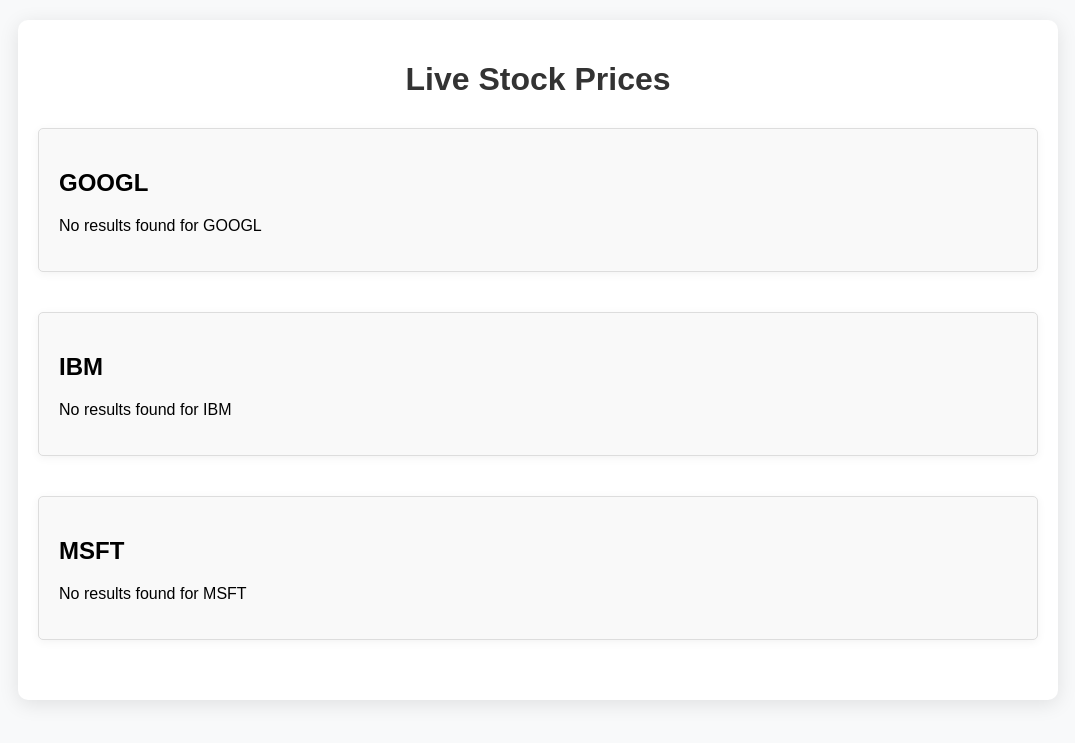
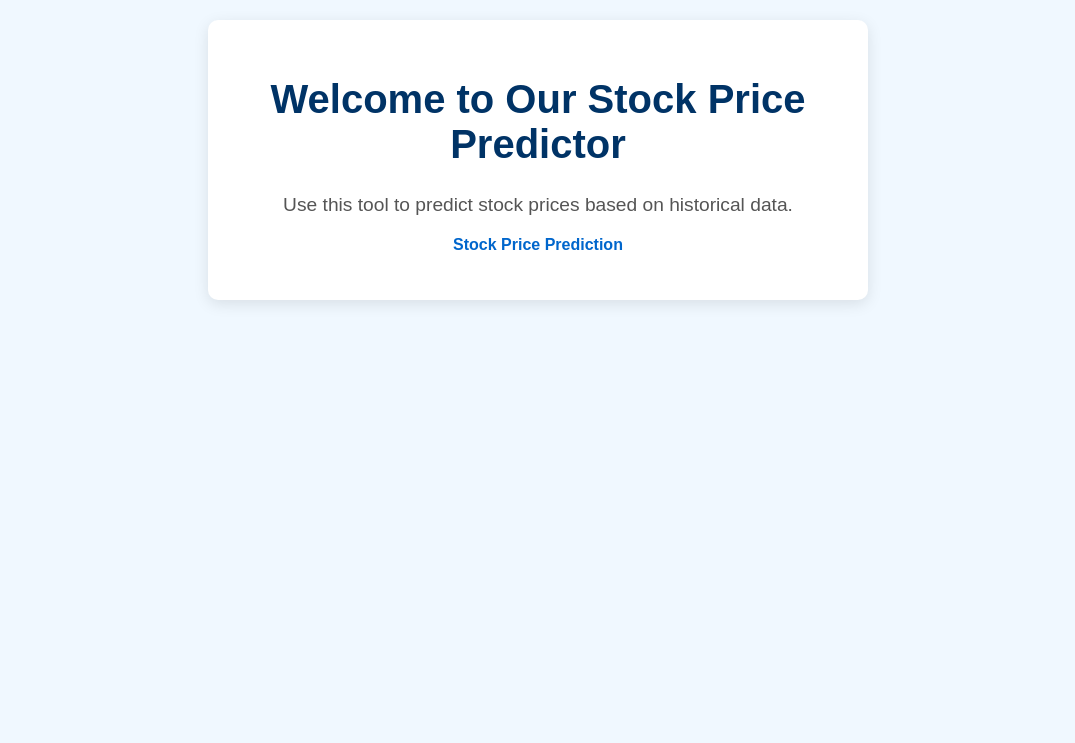
Before and after one commit to hamzamajeed01/Stock-Price-Prediction, a Flask app: page /home in a window 1280 px wide. Shown: the top 743 px of the page, without its empty margins (102-1177 px from the left). Run offline with Flask 3, Linux system fonts and the light colour scheme; data that the repository does not hold is empty.

Commit message:
Add stock price prediction feature and update UI styles

```diff
--- a/app/routes.py
+++ b/app/routes.py
@@ -95,3 +95,23 @@
         data[stock] = stock_data
     print(data)
     return jsonify(data)
+
+
+
+@app.route('/predict_close', methods=['GET', 'POST'])
+def predict_close():
+    if request.method == 'POST':
+        try:
+            inputs = [
+                float(request.form.get('Open')),
+                float(request.form.get('High')),
+                float(request.form.get('Low')),
+                float(request.form.get('Volume'))
+            ]
+
+            close_prediction = 23.45
+            return str(round(close_prediction, 2)) if close_prediction is not None else "Error: Stock model not loaded."
+        except Exception as e:
+            return f"An error occurred: {e}"
+    # If it's a GET request, render the stock.html page
+    return render_template('stock.html')
--- a/app/static/css/home.css
+++ b/app/static/css/home.css
@@ -1,4 +1,4 @@
-body {
+/* body {
     font-family: Arial, sans-serif;
     background-color: #f8f9fa;
     margin: 0;
@@ -65,4 +65,55 @@
 
 .stock-table tbody tr:nth-child(even) {
     background-color: #f2f2f2;
+} */
+
+body {
+    font-family: 'Arial', sans-serif;
+    background-color: #f0f8ff; /* Light blue background */
+    margin: 0;
+    padding: 20px;
 }
+
+.container {
+    max-width: 600px;
+    margin: auto;
+    background: white;
+    padding: 30px;
+    border-radius: 10px;
+    box-shadow: 0 4px 15px rgba(0, 0, 0, 0.1);
+    text-align: center;
+}
+
+h1 {
+    color: #003366; /* Dark blue for heading */
+    font-size: 2.5em;
+}
+
+p {
+    color: #555; /* Dark gray for paragraph */
+    font-size: 1.2em;
+}
+
+nav {
+    margin-top: 20px;
+}
+
+ul {
+    list-style-type: none;
+    padding: 0;
+}
+
+li {
+    display: inline;
+    margin: 0 15px;
+}
+
+a {
+    text-decoration: none;
+    color: #0066cc; /* Blue link color */
+    font-weight: bold;
+}
+
+a:hover {
+    color: #004999; /* Darker blue on hover */
+}
--- a/app/templates/home.html
+++ b/app/templates/home.html
@@ -1,3 +1,6 @@
+<!--
+
+
 <!DOCTYPE html>
 <html lang="en">
   <head>
@@ -13,9 +16,36 @@
     <div class="container">
       <h1>Live Stock Prices</h1>
       <div id="stocks">
-        <!-- Company stock data will be populated here -->
+
       </div>
     </div>
     <script src="{{ url_for('static', filename='js/home.js') }}"></script>
   </body>
 </html>
+ -->
+<!DOCTYPE html>
+<html lang="en">
+  <head>
+    <meta charset="UTF-8" />
+    <meta name="viewport" content="width=device-width, initial-scale=1.0" />
+    <title>Stock Price Predictor</title>
+    <link
+      rel="stylesheet"
+      href="{{ url_for('static', filename='css/home.css') }}"
+    />
+    <!-- Link to your CSS -->
+  </head>
+  <body>
+    <div class="container">
+      <h1>Welcome to Our Stock Price Predictor</h1>
+      <p>Use this tool to predict stock prices based on historical data.</p>
+      <nav>
+        <ul>
+          <li>
+            <a href="{{ url_for('predict_close') }}">Stock Price Prediction</a>
+          </li>
+        </ul>
+      </nav>
+    </div>
+  </body>
+</html>
```
Also changed, not shown: app/static/css/stock.css (added, +59 -0 lines), app/templates/stock.html (added, +67 -0 lines).
